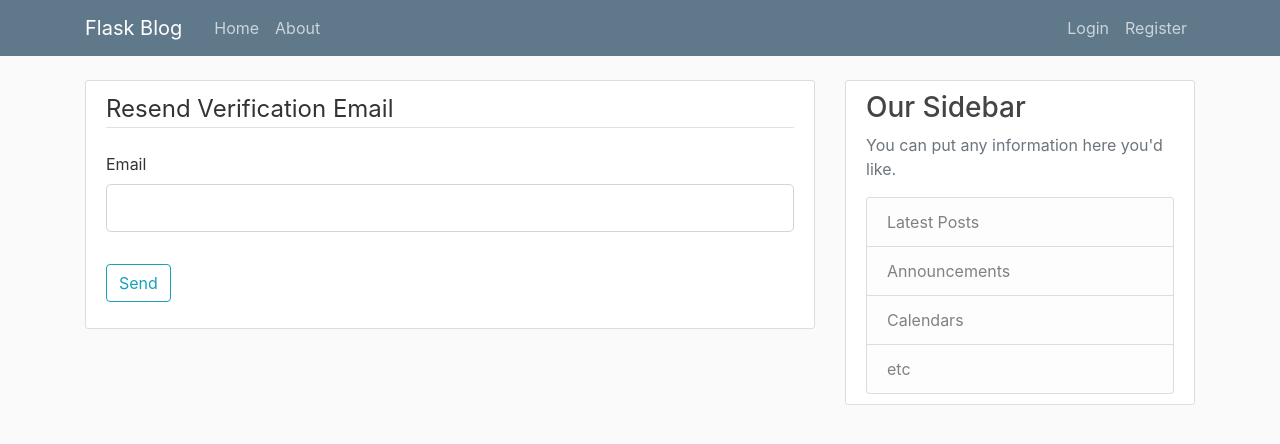
After one commit to idanshm/FlaskBlogServer, a Flask app: page /complete_registration in a window 1280 px wide. The commit adds this page. Shown: the top 444 px of the page. Run offline with Flask 2, Linux system fonts and the light colour scheme; some libraries are stand-ins or nearby versions.

Commit message:
Added email confirmation on registration

```diff
--- a/app/flaskblog/models.py
+++ b/app/flaskblog/models.py
@@ -14,16 +14,17 @@ class User(db.Model, UserMixin):
     id = db.Column(db.Integer, primary_key=True)
     username = db.Column(db.String(20), unique=True, nullable=False)
     email = db.Column(db.String(120), unique=True, nullable=False)
+    email_confirmed = db.Column(db.Boolean, default=False)
     image_file = db.Column(db.String(20), nullable=False, default='default.jpg')
     password = db.Column(db.String(60), nullable=False)
     posts = db.relationship('Post', backref='author', lazy=True)
 
-    def get_reset_token(self, expires_sec=1800):
+    def create_token(self, expires_sec=1800):
         s = Serializer(current_app.config['SECRET_KEY'], expires_sec)
         return s.dumps({'user_id': self.id}).decode('utf-8')
 
     @staticmethod
-    def verify_reset_token(token):
+    def verify_token(token):
         s = Serializer(current_app.config['SECRET_KEY'])
         try:
             user_id = s.loads(token)['user_id']
--- /dev/null
+++ b/app/flaskblog/templates/complete_registration.html
@@ -0,0 +1,27 @@
+{% extends "layout.html" %}
+{% block content %}
+    <div class="content-section">
+        <form method="POST" action="">
+            {{ form.hidden_tag() }}
+            <fieldset class="form-group">
+                <legend class="border-bottom mb-4">Resend Verification Email</legend>
+                <div class="form-group">
+                    {{ form.email.label(class="form-control-label") }}
+                    {% if form.email.errors %}
+                        {{ form.email(class="form-control form-control-lg is-invalid") }}
+                        <div class="invalid-feedback">
+                            {% for error in form.email.errors %}
+                                <span>{{ error }}</span>
+                            {% endfor %}
+                        </div>
+                    {% else %}
+                        {{ form.email(class="form-control form-control-lg") }}
+                    {% endif %}
+                </div>
+            </fieldset>
+            <div class="form-group">
+                {{ form.submit(class="btn btn-outline-info") }}
+            </div>
+        </form>
+    </div>
+{% endblock content %}
--- a/app/flaskblog/templates/layout.html
+++ b/app/flaskblog/templates/layout.html
@@ -50,7 +50,7 @@
           {% with messages = get_flashed_messages(with_categories=true) %}
             {% if messages %}
               {% for category, message in messages %}
-                <div class="alert alert-{{ category }}">
+                <div class="alert alert-{{ category }} fade show">
                   {{ message }}
                 </div>
               {% endfor %}
@@ -58,17 +58,17 @@
           {% endwith %}
           {% block content %}{% endblock %}
         </div>
+
         <div class="col-md-4">
           <div class="content-section">
             <h3>Our Sidebar</h3>
-            <p class='text-muted'>You can put any information here you'd like.
+              <p class='text-muted'>You can put any information here you'd like.</p>
               <ul class="list-group">
                 <li class="list-group-item list-group-item-light">Latest Posts</li>
                 <li class="list-group-item list-group-item-light">Announcements</li>
                 <li class="list-group-item list-group-item-light">Calendars</li>
                 <li class="list-group-item list-group-item-light">etc</li>
               </ul>
-            </p>
           </div>
         </div>
       </div>
@@ -76,6 +76,11 @@
 
 
     <!-- Optional JavaScript -->
+    <script>
+        setTimeout(function(){
+           $(".alert").alert('close');
+        }, 10000);
+    </script>
     <!-- jQuery first, then Popper.js, then Bootstrap JS -->
     <script src="https://code.jquery.com/jquery-3.2.1.slim.min.js" integrity="sha384-KJ3o2DKtIkvYIK3UENzmM7KCkRr/rE9/Qpg6aAZGJwFDMVNA/GpGFF93hXpG5KkN" crossorigin="anonymous"></script>
     <script src="https://cdnjs.cloudflare.com/ajax/libs/popper.js/1.12.9/umd/popper.min.js" integrity="sha384-ApNbgh9B+Y1QKtv3Rn7W3mgPxhU9K/ScQsAP7hUibX39j7fakFPskvXusvfa0b4Q" crossorigin="anonymous"></script>
--- a/app/flaskblog/users/forms.py
+++ b/app/flaskblog/users/forms.py
@@ -71,3 +71,13 @@ class ResetPasswordForm(FlaskForm):
     confirm_password = PasswordField('Confirm Password',
                                      validators=[DataRequired(), EqualTo('password')])
     submit = SubmitField('Reset Password')
+
+
+class ResendVerificationEmailForm(FlaskForm):
+    email = StringField('Email', validators=[DataRequired(), Email()])
+    submit = SubmitField('Send')
+
+    def validate_email(self, email):
+        user = User.query.filter_by(email=email.data).first()
+        if user is None:
+            raise ValidationError('There is no account with that email. You must register first.')
--- a/app/flaskblog/users/routes.py
+++ b/app/flaskblog/users/routes.py
@@ -2,8 +2,8 @@ from flask import render_template, url_for, flash, redirect, request, Blueprint
 from flask_login import login_user, current_user, logout_user, login_required
 from flaskblog import db, bcrypt
 from flaskblog.models import User, Post
-from flaskblog.users.forms import RegistrationForm, LoginForm, UpdateAccountForm, RequestResetForm, ResetPasswordForm
-from flaskblog.users.utils import save_picture, send_reset_email, delete_picture
+from flaskblog.users.forms import RegistrationForm, LoginForm, UpdateAccountForm, RequestResetForm, ResetPasswordForm, ResendVerificationEmailForm
+from flaskblog.users.utils import save_picture, send_reset_email, delete_picture, send_email_confirmation_token
 
 users = Blueprint('users', __name__)
 
@@ -19,7 +19,9 @@ def register():
         user = User(username=form.username.data, email=form.email.data, password=hashed_password)
         db.session.add(user)
         db.session.commit()
-        flash(f'Account created for {form.username.data}!', 'success')
+        user = User.query.filter_by(email=form.email.data).first()
+        send_email_confirmation_token(user)
+        flash(f'Email verification has been sent to {form.email.data}. Please check your mail box.', 'success')
         return redirect(url_for('users.login'))
     return render_template('register.html', title='Register', form=form)
 
@@ -32,9 +34,14 @@ def login():
     if form.validate_on_submit():
         user = User.query.filter_by(email=form.email.data).first()
         if user and bcrypt.check_password_hash(user.password, form.password.data):
-            login_user(user, remember=form.remember.data)
-            next_page = request.args.get('next')
-            return redirect(next_page) if next_page else redirect(url_for('main.home'))
+            if not user.email_confirmed:
+                flash(f"Please verify your email.", 'warning')
+                return redirect('complete_registration')
+            else:
+                login_user(user, remember=form.remember.data)
+                next_page = request.args.get('next')
+                flash(f"Login successful!", 'info')
+                return redirect(next_page) if next_page else redirect(url_for('main.home'))
         else:
             flash('Login Unsuccessful. Please check email and password', 'danger')
     return render_template('login.html', title='Login', form=form)
@@ -92,7 +99,7 @@ def reset_request():
 def reset_token(token):
     if current_user.is_authenticated:
         return redirect(url_for('main.home'))
-    user = User.verify_reset_token(token)
+    user = User.verify_token(token)
     if not user:
         flash('That is an invalid or expired token', 'warning')
         return redirect(url_for('users.reset_request'))
@@ -104,3 +111,35 @@ def reset_token(token):
         flash('Your password has been updated! You are now able to log in.', 'success')
         return redirect(url_for('users.login'))
     return render_template('reset_token.html', title='Reset Password', form=form)
+
+
+@users.route("/complete_registration", methods=['GET', 'POST'])
+def complete_registration():
+    if current_user.is_authenticated:
+        return redirect(url_for('main.home'))
+    form = ResendVerificationEmailForm()
+    if form.validate_on_submit():
+        user = User.query.filter_by(email=form.email.data).first()
+        if not user:
+            flash(f'That email does not exist. Please try again.', 'warning')
+        else:
+            send_email_confirmation_token(user)
+            flash(f'Email verification has been sent to {form.email.data}. Please check your mail box.', 'success')
+            return redirect(url_for('users.login'))
+    return render_template('complete_registration.html', title="Complete Registration", form=form)
+
+
+@users.route("/complete_registration/<token>")
+def confirm_token(token):
+    if current_user.is_authenticated:
+        return redirect(url_for('main.home'))
+    user = User.verify_token(token)
+    if not user:
+        flash('That is an invalid or expired token', 'warning')
+        return redirect(url_for('users.complete_registration'))
+
+    user.email_confirmed = True
+    db.session.commit()
+    flash('Your email has been verified! You can now log in.', 'success')
+
+    return redirect(url_for('users.login'))
```
Also changed, not shown: app/flaskblog/users/utils.py (+13 -2 lines), app/flaskblog/site.db.
